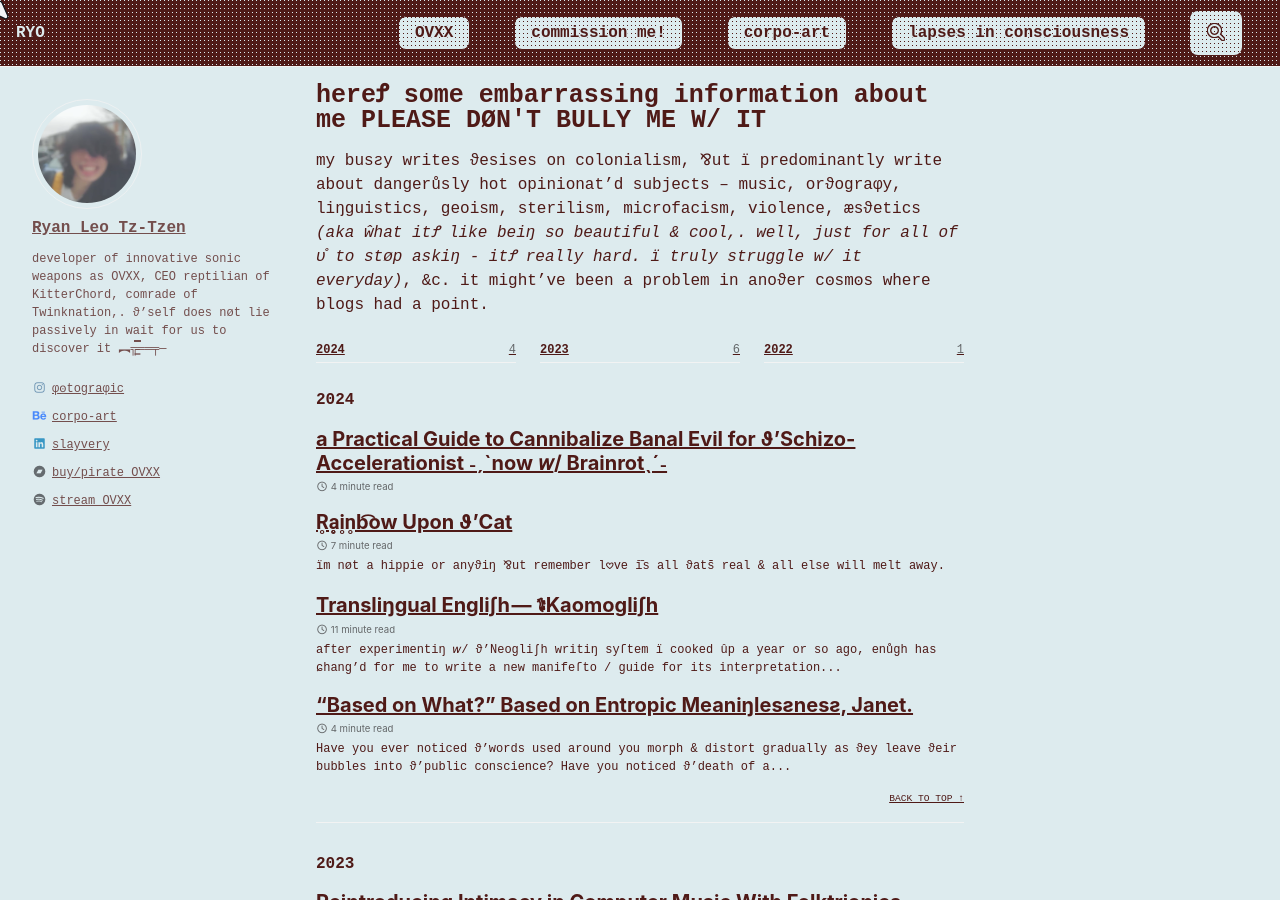
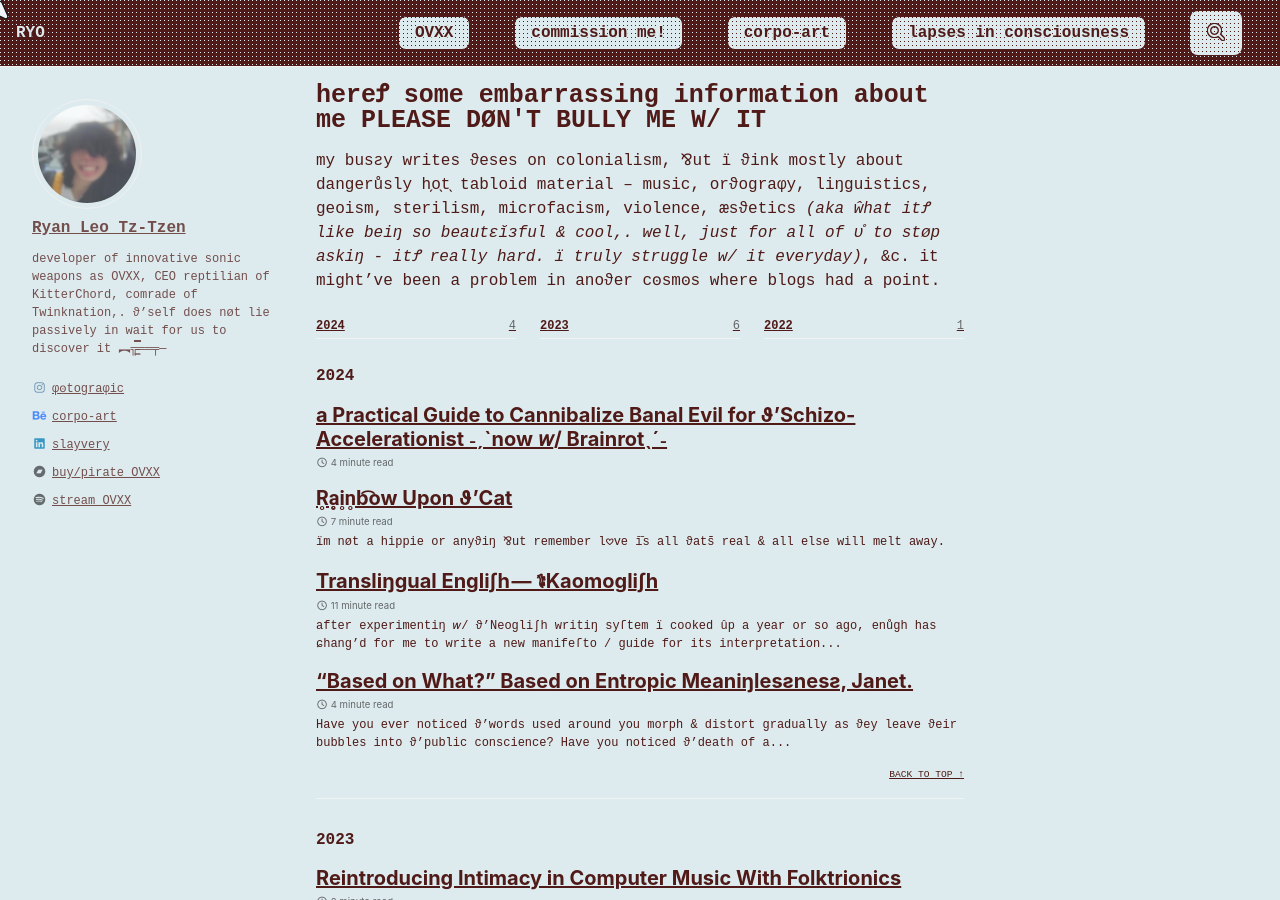
Before and after one commit to cryotato/cryotato.github.io, a Jekyll site: the page built from _pages/blog.md, in a window 1280 px wide and 900 px high. Built offline with Jekyll 4.4.1, drawn with Linux system fonts in a browser that asks for light colours; cached includes are drawn as plain includes.

Commit message:
Update blog.md

```diff
--- a/_pages/blog.md
+++ b/_pages/blog.md
@@ -5,4 +5,4 @@
 layout: posts
 # entries_layout: grid
 ---
-my busƨy writes ϑesises on colonialism, ⅋ut ï predominantly write about dangerůsly hot opinionat'd subjects -- music, orϑograφy, liŋguistics, geoism, sterilism, microfacism, violence, æsϑetics *(aka ŵhat itꝬ like beiŋ so beautiful & cool,. well, just for all of ᴜ̊ to støp askiŋ - itꝬ really hard. ï truly struggle w/ it everyday)*, &c. it might've been a problem in anoϑer cꙩsmꙩs where blogs had a point.
+my busƨy writes ϑeses on colonialism, ⅋ut ï ϑink mostly about dangerůsly h̗o̖t̖ tabloid material -- music, orϑograφy, liŋguistics, geoism, sterilism, microfacism, violence, æsϑetics *(aka ŵhat itꝬ like beiŋ so beautεĭзful & cool,. well, just for all of ᴜ̊ to støp askiŋ - itꝬ really hard. ï truly struggle w/ it everyday)*, &c. it might've been a problem in anoϑer cꙩsmꙩs where blogs had a point.
```
